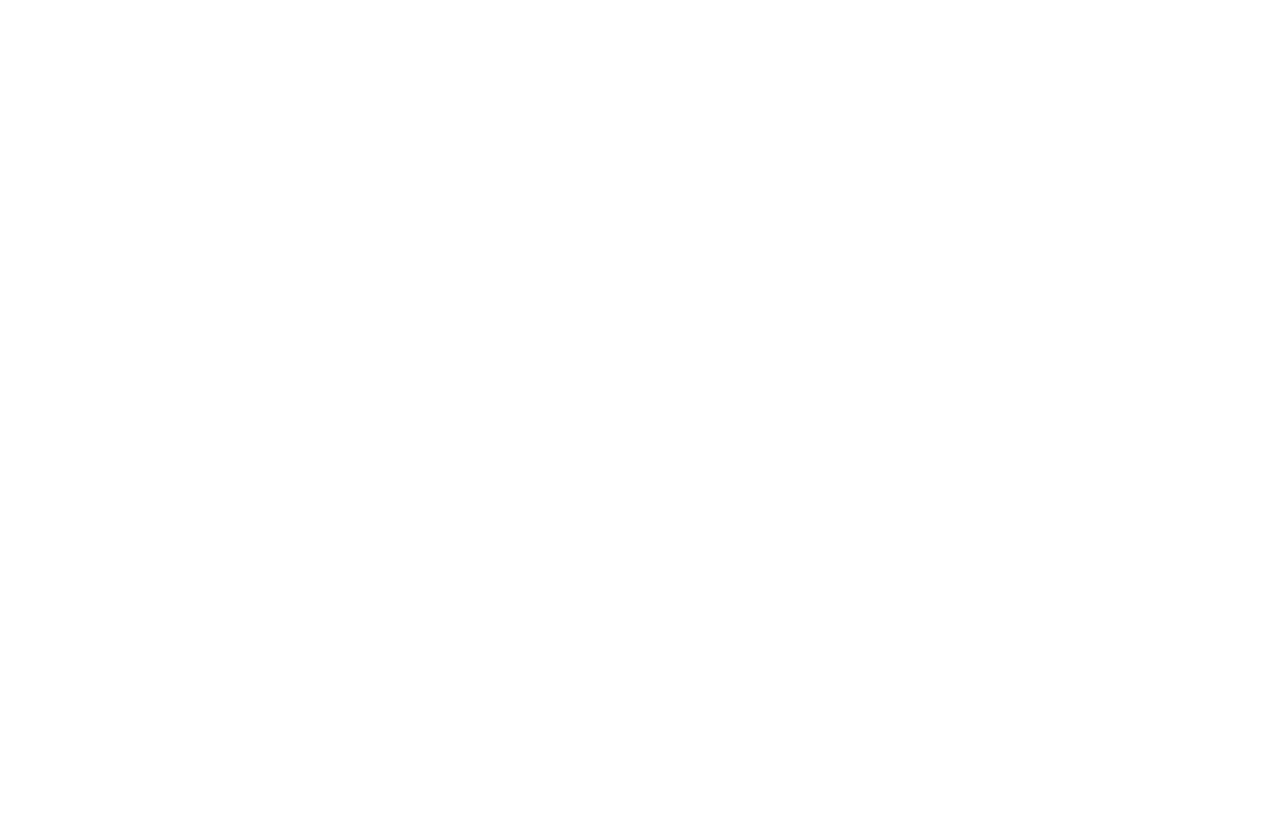
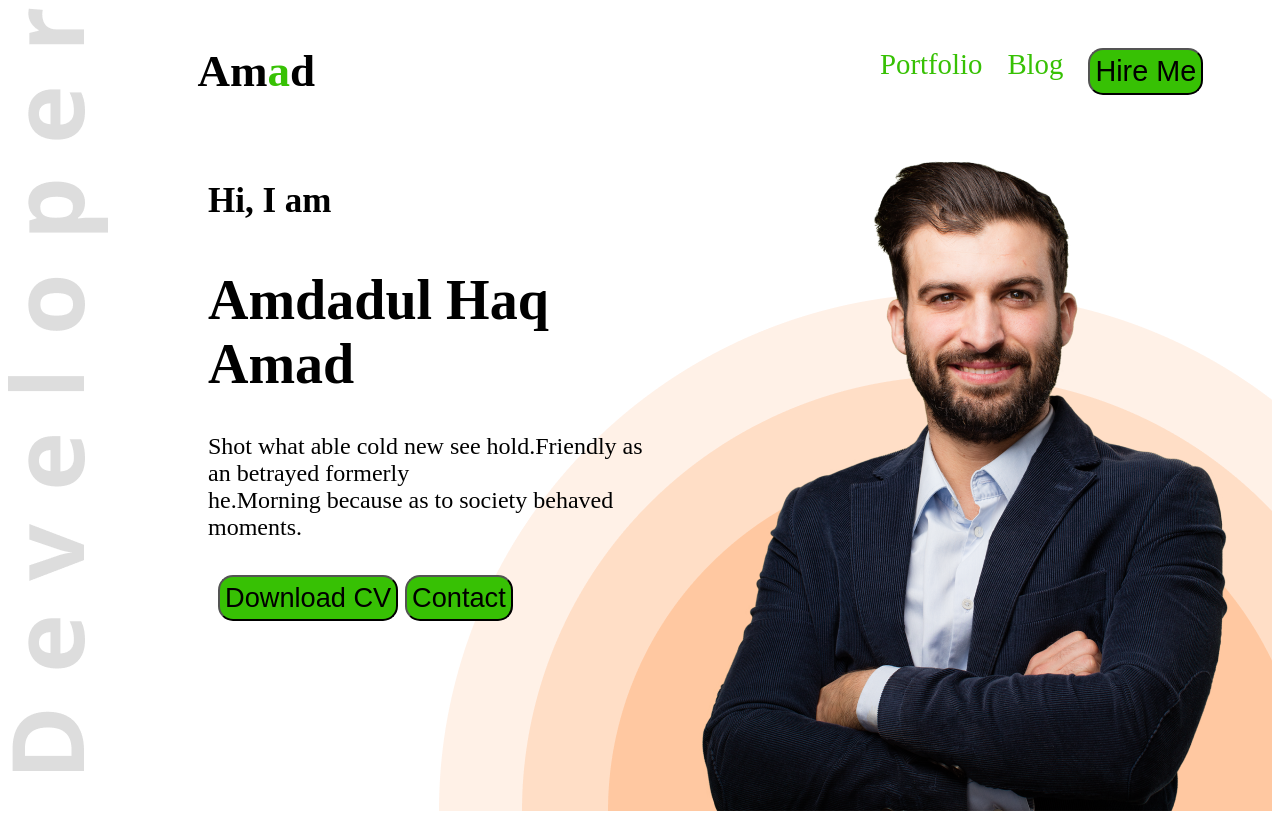
Before and after one commit to Amad-lab/My-portfolio, a plain HTML site: page index.html in a window 1280 px wide. Drawn offline with Linux system fonts and the light colour scheme.

Commit message:
header eith background

```diff
--- a/index.html
+++ b/index.html
@@ -4,8 +4,42 @@
   <meta charset="UTF-8">
   <meta name="viewport" content="width=device-width, initial-scale=1.0">
   <title>My Portfolio</title>
+  <style>
+@import url('https://fonts.googleapis.com/css2?family=Open+Sans:ital,wght@0,300..800;1,300..800&display=swap');
+</style>
+ <link rel="stylesheet" href="work.css/new.css">
 </head>
 <body>
+  <header class="header">
+  <nav class="navi">
+    <h1 class="h1"> Am<span class="word">a</span>d </h1>
+    <ul class="flexnav">
+      <li><a href="" class="navco"> Portfolio </a></li>
+      <li><a href="" class="navco"> Blog </a></li>
+      <li><a href="" class="navco"><button class="button"> Hire Me </button></a></li>
+    </ul>
+  </nav>
+  <div class="flexi">
+    <div>
+    <h4 class="headtitle"> Hi, I am </h4>
+    <h1 class="secondtitle"> Amdadul Haq Amad </h1>
+    <p class="paragraph">Shot what able cold new see hold.Friendly as an betrayed formerly
+           <br>he.Morning because as to society behaved moments.
+      </p>
+      <div class="ndbutton">
+      <button class="button"> Download CV </button>
+      <button class="button"> Contact </button>
+      </div>
+      </div>
+      <img src="images/hardy.png">
+  </div>
 
+  </header>
+  <main>
+
+  </main>
+  <footer>
+
+  </footer>
 </body>
 </html>
--- /dev/null
+++ b/work.css/new.css
@@ -0,0 +1,77 @@
+.navi{
+  display: flex;
+  align-items: center;
+  justify-content: space-between;
+}
+.flexnav{
+  display: flex;
+  gap: 25px;
+  list-style: none;
+  font-size: 1.5em;
+  color: bisque;
+  position: absolute;
+  margin-left: 65%;
+}
+.navi li a{
+  text-decoration: none;
+}
+
+.bac> {
+  font-family: "Open Sans", sans-serif;
+  font-optical-sizing: auto;
+  font-style: normal;
+  font-variation-settings:
+    "wdth" 100;
+}
+.navi h1{
+  font-size: 45px;
+  font-weight: 800;
+}
+>navi ul li{
+  list-style: none;
+}
+/* word color */
+.word{
+  color: #37c104;
+}
+/* navigation color */
+.navco{
+  color: #37c104;
+  font-size: 1.2em;
+}
+/* button */
+.button{
+  background-color: #37c104;
+  font-size: 1em;
+  padding: 5px;
+  border-radius: 15px;
+}
+.h1{
+ margin-left: 15%;
+}
+.flexi{
+  display: flex;
+  justify-content: space-between;
+  margin: 0 35px 0 200px;
+}
+.header{
+  background-image: url('../images/developer.png'), url('../images/header_bg.png');
+  background-repeat: no-repeat;
+  background-position: top left, bottom right;
+}
+.headtitle{
+  font-size: 35px;
+  font-weight: bold;
+}
+.secondtitle{
+font-size: 3.5em;
+font-weight: bold;
+}
+.paragraph{
+  font-size: 1.5em;
+}
+.ndbutton{
+  font-size: 1.7em;
+  padding: 10px;
+  gap: 20px;
+}
```
Also changed, not shown: images/developer.png (added), images/hardy.png (added), images/header_bg.png (added), images/icons/facebook.png (added), images/icons/insta.png (added), images/icons/js.png (added), images/icons/mongo.png (added), images/icons/nodejs.png (added), images/icons/react.png (added), images/icons/twitter.png (added).
